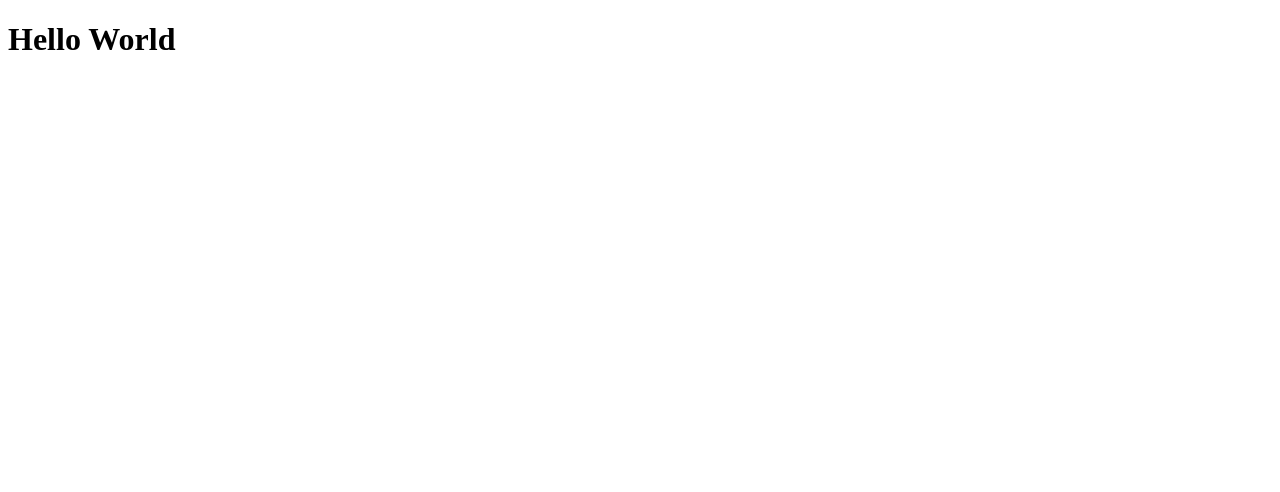
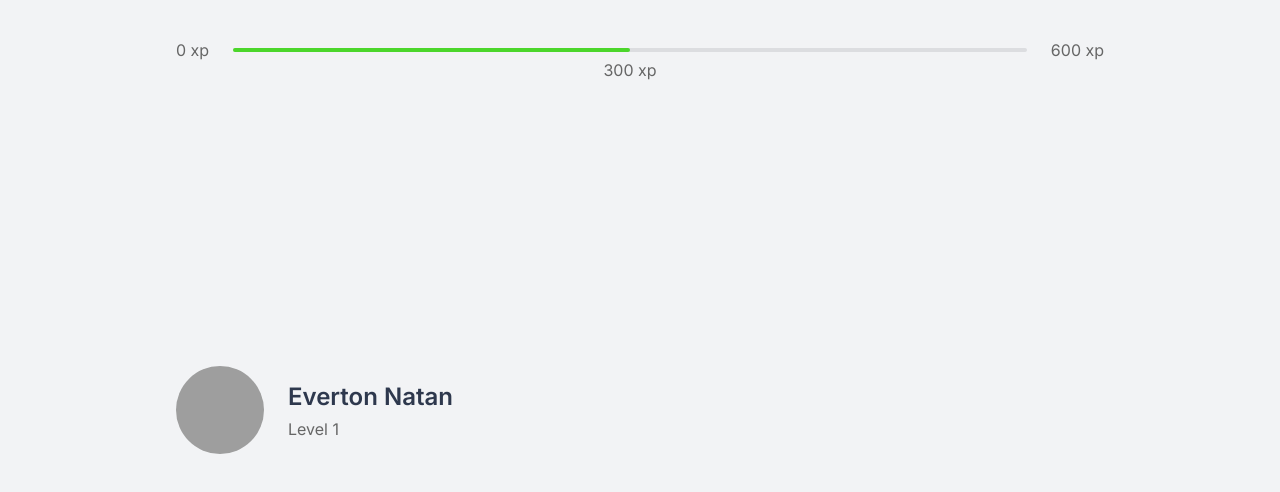
Before and after one commit to evertonnatan/NLW-04, a Next.js app: page / in a window 1280 px wide. Shown: the top 492 px of the page. Built offline with nearby package versions, Linux system fonts and the light colour scheme; grey boxes are pictures that could not be loaded.

Commit message:
Checkpoint da aula 02

```diff
--- /dev/null
+++ b/next.config.js
@@ -0,0 +1,9 @@
+// ...
+
+/* module.exports = withMDX({
+    pageExtensions: ['ts', 'tsx', 'md', 'mdx'], // Replace `jsx?` with `tsx?`
+  }) */
+
+  export default withMDX({
+    pageExtensions: ['ts', 'tsx', 'md', 'mdx'], // Replace `jsx?` with `tsx?`
+  })
--- a/pages/index.tsx
+++ /dev/null
@@ -1,7 +0,0 @@
-export default function Home() {
-  return (
-    <h1>Hello World</h1>
-  )
-}
-
-// Next.js adicionado
--- /dev/null
+++ b/src/components/ExperienceBar.tsx
@@ -0,0 +1,14 @@
+import styles from '../styles/components/ExperienceBar.module.css'
+
+export function ExperienceBar() {
+    return (
+        <header className= {styles.experienceBar}>
+            <span>0 xp</span>
+            <div>
+                <div style={{ width: '50%' }}/>
+                <span className= {styles.currentExperience} style={{ left: '50%'}}>300 xp</span>
+            </div>
+            <span>600 xp</span>
+        </header>
+    )
+}
--- /dev/null
+++ b/src/components/Profile.tsx
@@ -0,0 +1,13 @@
+import styles from '../styles/components/Profile.module.css'
+
+export function Profile() {
+    return (
+        <div className={ styles.profileContainer }>
+            <img src="https://github.com/evertonnatan.png" alt="Avatar de Everton"/>
+        <div>
+            <strong>Everton Natan</strong>
+            <p>Level 1</p>
+        </div>
+        </div>
+    )
+}
--- a/pages/_app.tsx
+++ b/src/pages/_app.tsx
@@ -1,3 +1,5 @@
+import '../styles/global.css'
+
 function MyApp({ Component, pageProps }) {
   return <Component {...pageProps} />
 }
--- /dev/null
+++ b/src/pages/_document.tsx
@@ -0,0 +1,18 @@
+import Document, { Html, Head, Main, NextScript } from 'next/document';
+
+export default class MyDocument extends Document {
+    render() {
+        return (
+            <Html>
+                <Head>
+                <link rel="preconnect" href="https://fonts.gstatic.com" />
+                <link href="https://fonts.googleapis.com/css2?family=Inter:wght@400;500;600;700;800&family=Rajdhani:wght@500;600;700&display=swap" rel="stylesheet" />
+                </Head>
+                <body>
+                    <Main />
+                    <NextScript />
+                </body>
+            </Html>
+        )
+    }
+}
--- /dev/null
+++ b/src/pages/index.tsx
@@ -0,0 +1,20 @@
+import { ExperienceBar } from "../components/ExperienceBar";
+import { Profile } from "../components/Profile";
+
+import styles from '../styles/pages/Home.module.css';
+
+export default function Home() {
+  return (
+    <div className={styles.container}>
+
+      <ExperienceBar />
+
+      <section>
+        <div>
+          <Profile />
+        </div>
+        <div></div>
+      </section>
+    </div>
+  )
+}
--- /dev/null
+++ b/src/styles/components/ExperienceBar.module.css
@@ -0,0 +1,29 @@
+.experienceBar {
+    display: flex;
+    align-items: center;
+}
+
+.experienceBar span {
+    font-size: 1rem;
+}
+
+.experienceBar > div {
+    flex: 1;
+    height: 4px;
+    border-radius: 4px;
+    background: var(--gray-line);
+    margin: 0 1.5rem;
+    position: relative;
+}
+
+.experienceBar > div > div {
+    height: 4px;
+    border-radius: 4px;
+    background: var(--green);
+}
+
+.experienceBar > div span.currentExperience {
+    position: absolute;
+    top: 12px;
+    transform: translateX(-50%);
+  }
--- /dev/null
+++ b/src/styles/components/Profile.module.css
@@ -0,0 +1,25 @@
+.profileContainer {
+    display: flex;
+    align-items: center;
+}
+
+.profileContainer > img {
+    width: 5.5rem;
+    height: 5.5rem;
+    border-radius: 50%;
+}
+
+.profileContainer div {
+    margin-left: 1.5rem;
+}
+
+.profileContainer div strong {
+    font-size: 1.5rem;
+    font-weight: 600;
+    color: var(--title);
+}
+
+.profileContainer div p {
+    font-size: 1rem;
+    margin-top: 0.5rem;
+}
--- /dev/null
+++ b/src/styles/global.css
@@ -0,0 +1,50 @@
+* {
+    margin: 0;
+    padding: 0;
+    box-sizing: border-box;
+}
+
+:root {
+    --white:#fff;
+    --background:#f2f3f5;
+    --gray-line: #dcdde0;
+    --text: #666666;
+    --text-highlight: #b3b9ff;
+    --title: #2e384d;
+    --red: #e83f5b;
+    --green: #4cd62b;
+    --blue: #5965e0;
+    --blue-dark: #4953b8;
+    --blue-twitter: #2aa9e0;
+
+}
+
+@media(max-width: 1080px) {
+    html {
+        font-size: 93.75%;
+    }
+}
+
+@media(max-width: 720px) {
+    html {
+        font-size: 85.5%;
+    }
+}
+
+body {
+    background: var(--background);
+    color: var(--text);
+}
+
+body, input, textarea, button {
+    font: 400 1rem "Inter", sans-serif;
+}
+
+button {
+    cursor: pointer;
+}
+
+a {
+    color: inherit;
+    text-decoration: none;
+}
--- /dev/null
+++ b/src/styles/pages/Home.module.css
@@ -0,0 +1,19 @@
+.container {
+    height: 100vh;
+    max-width: 992px;
+    margin: 0 auto;
+    padding: 2.5rem 2rem;
+
+
+    display: flex;
+    flex-direction: column;
+}
+
+.container section{
+    flex: 1;
+
+    display: grid;
+    grid-template-columns: 1fr 1fr;
+    gap: 6,25rem;
+    align-content: center;
+}
```
